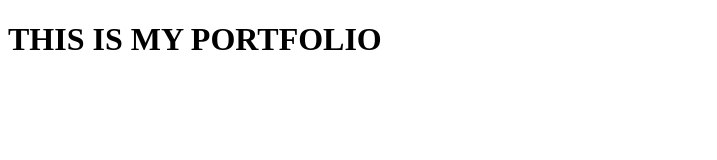
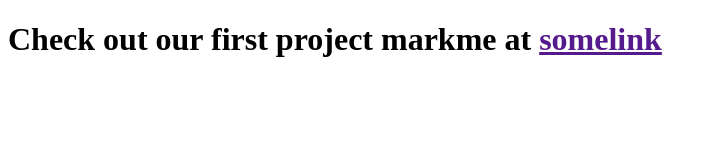
Before and after one commit to Charlkie/TechBench, a plain HTML site: page docs/index.html in a window 1280 px wide. Shown: the whole page, without its empty margins (0-717 px from the left). Drawn offline with Linux system fonts and the light colour scheme.

Commit message:
nothing you will care about

```diff
--- a/docs/index.html
+++ b/docs/index.html
@@ -5,7 +5,7 @@
         <title>Charl Kruger</title>
     </head>
     <body>
-        <h1>THIS IS MY PORTFOLIO</h1>
+        <h1>Check out our first project markme at <a href="">somelink</a></h1>
     </body>
 
 </html>
```
